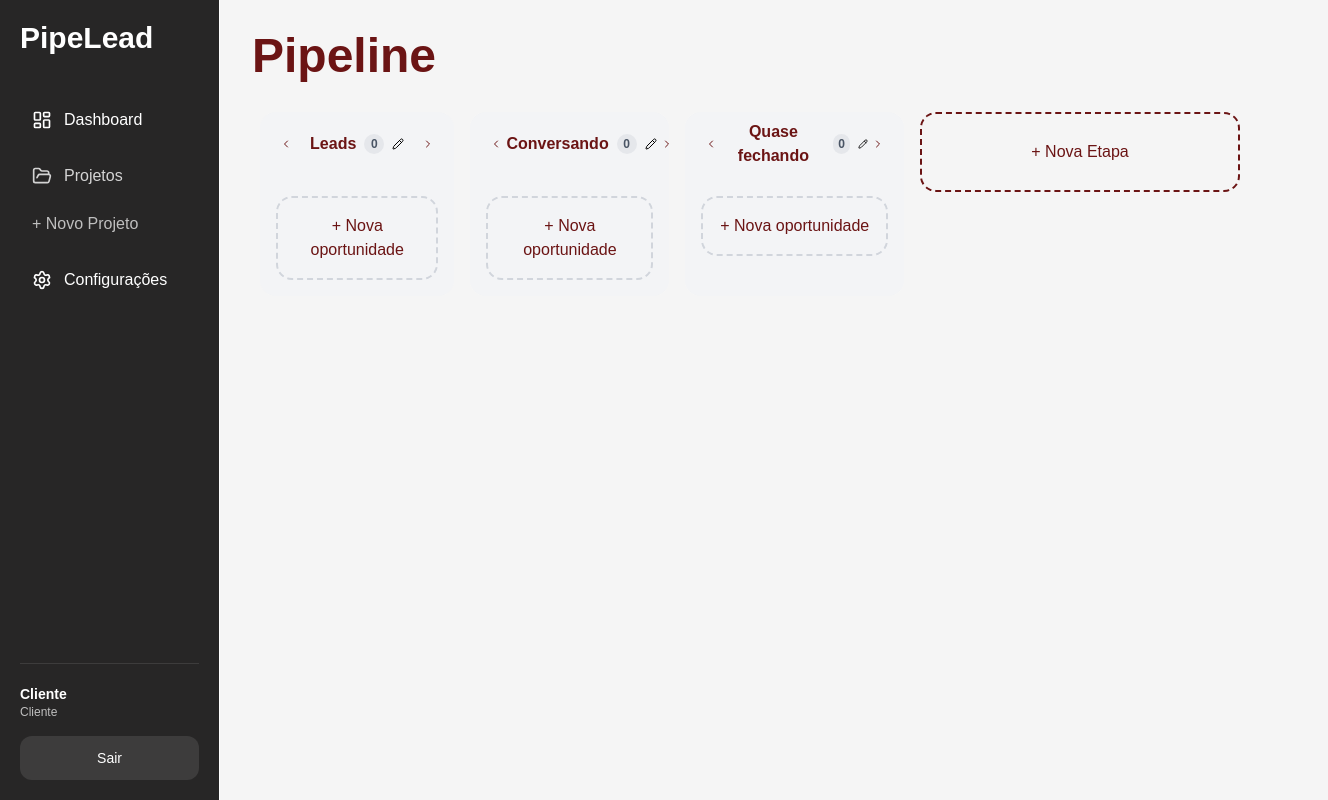
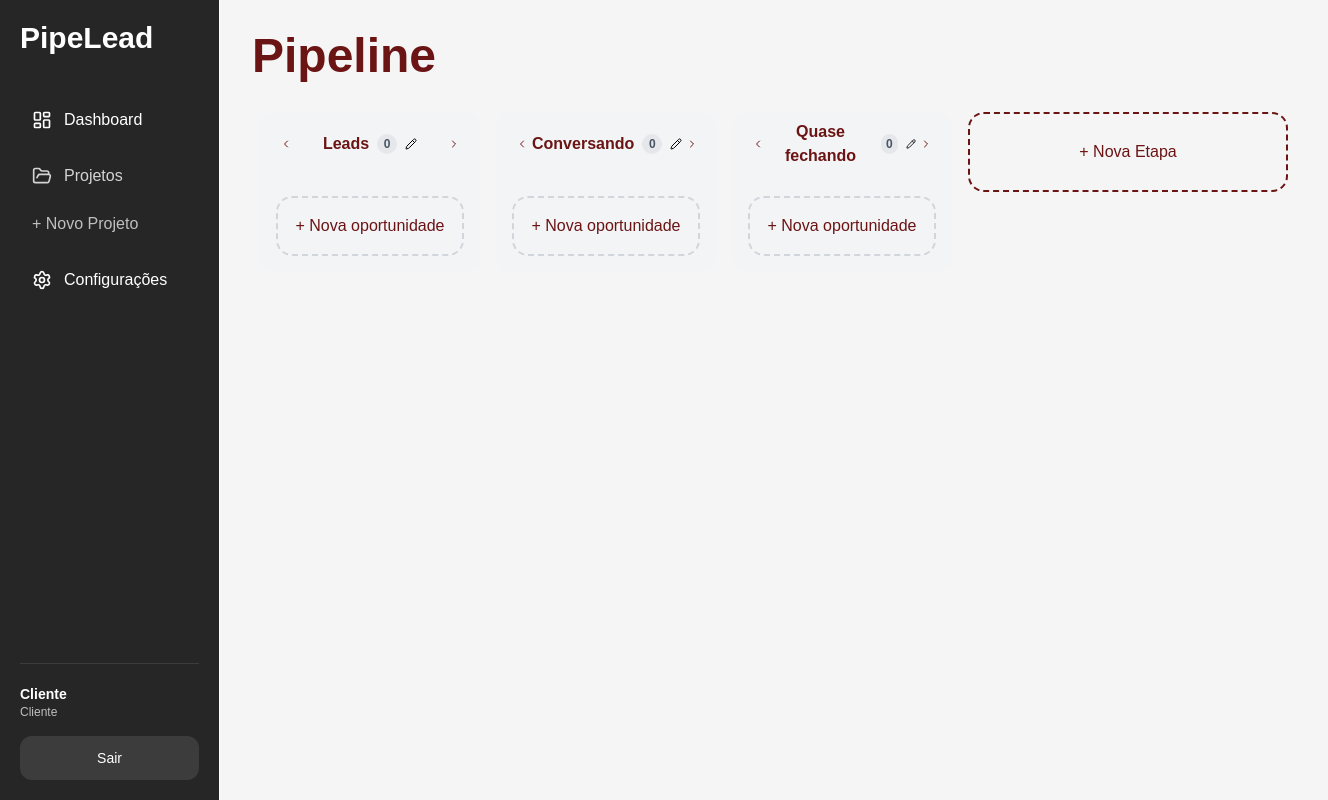
Before and after one commit to avaleadoficial/pipelead2, a Next.js app: page /pipeline in a window 1280 px wide. Shown: the whole page, 1328 px wide, since content can reach past the window. Built offline with nearby package versions, Linux system fonts and the light colour scheme.

Commit message:
Update pipeline.tsx

```diff
--- a/app/components/pipeline/pipeline.tsx
+++ b/app/components/pipeline/pipeline.tsx
@@ -540,7 +540,8 @@ function Column({
       <div
   ref={setNodeRef}
   className={`
-    min-w-[170px]
+    w-[220px]
+min-w-[220px]
     bg-gray-100
     rounded-2xl
     p-4
```
